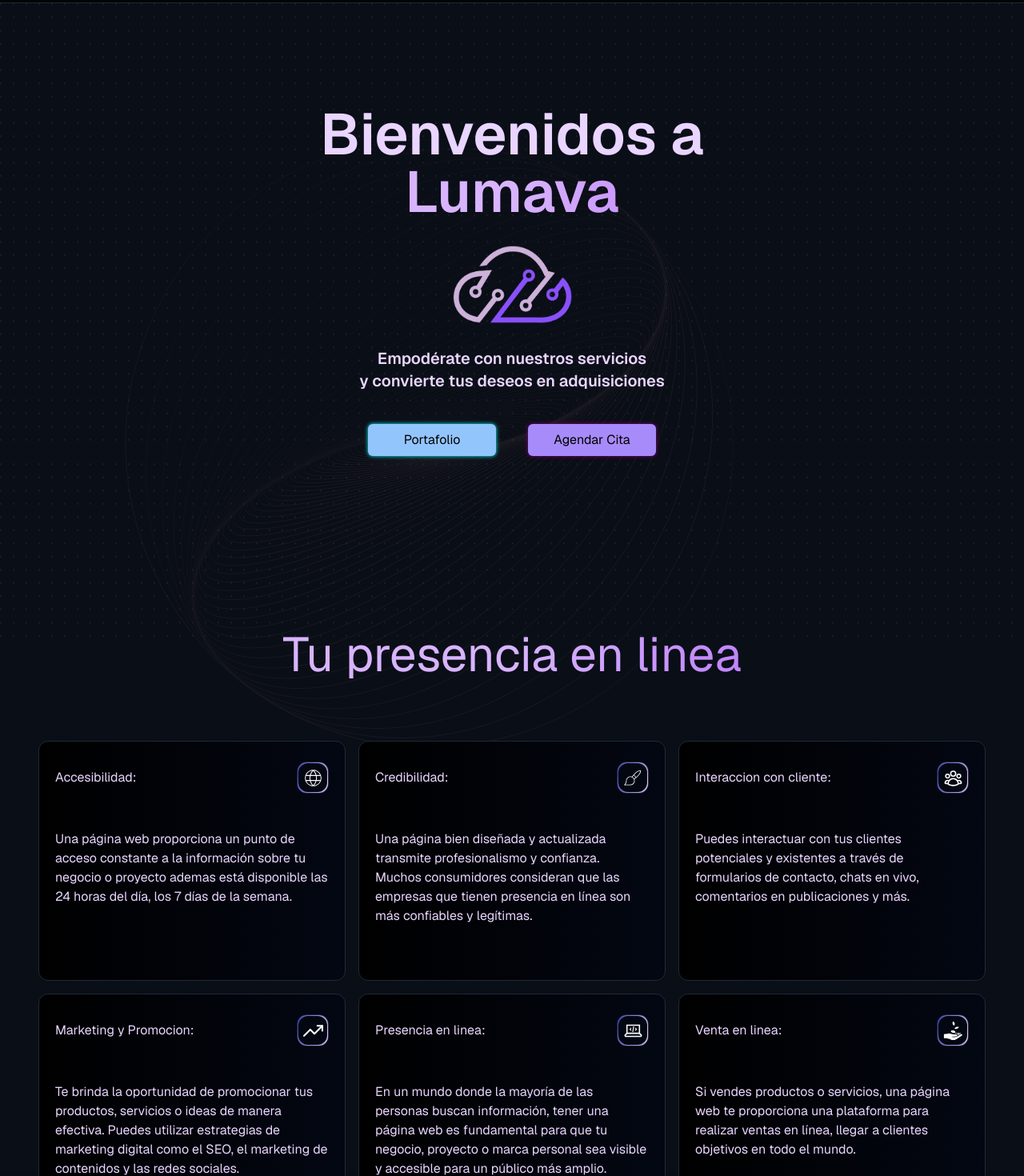
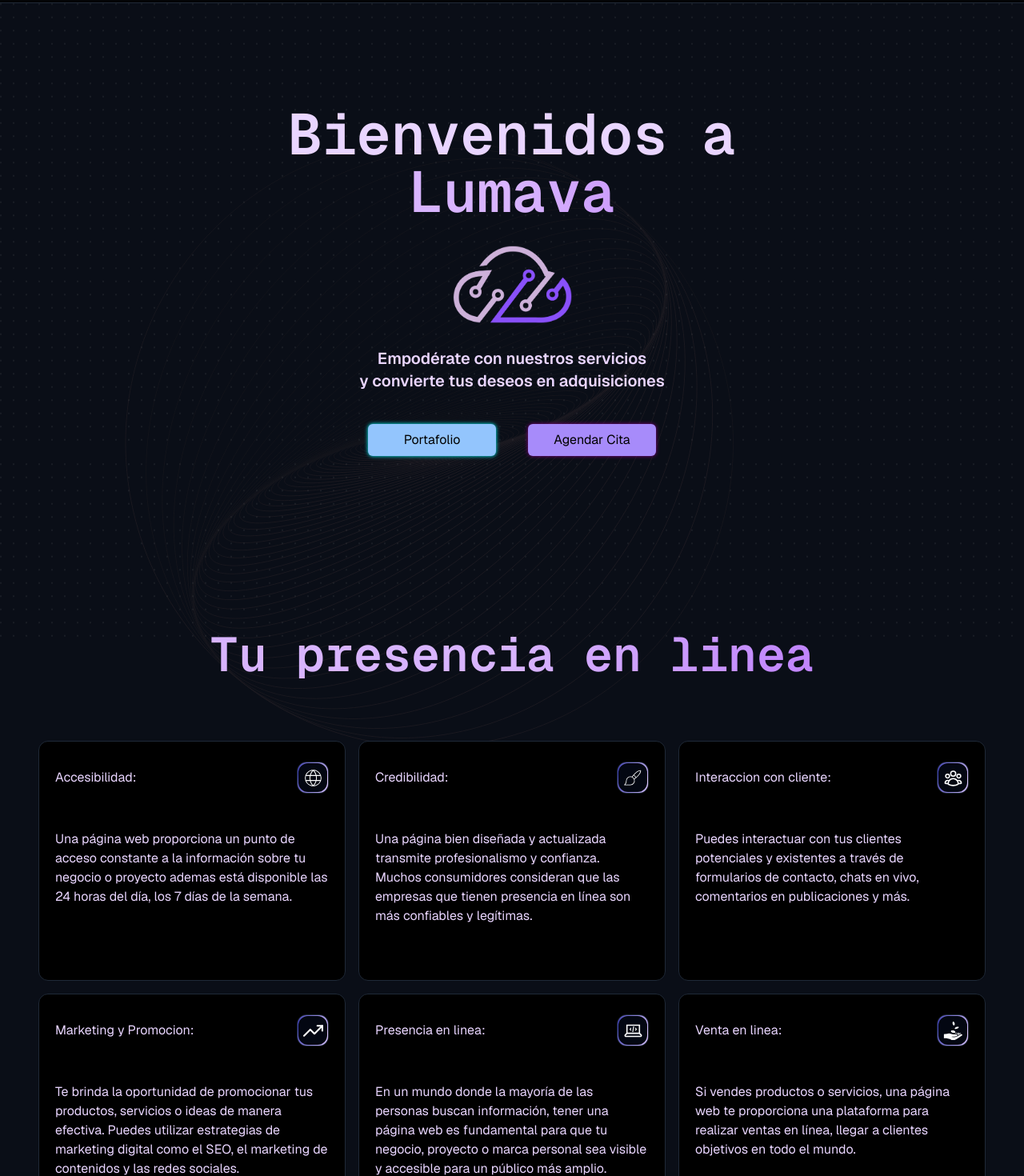
Before and after one commit to Lopezlena89/lumava-project, a Next.js app: page / in a window 1280 px wide. Shown: the part 60-1530 px from the top of the page at 80% size. Built offline with nearby package versions, Linux system fonts and the light colour scheme.

Commit message:
update typography

```diff
--- a/src/app/(dashboard)/page.tsx
+++ b/src/app/(dashboard)/page.tsx
@@ -22,9 +22,9 @@ export default function HomePage() {
             <section className=" w-full h-full flex ">
                 <div className=" w-full h-full relative  py-[10%] flex flex-col items-center justify-center">
                     <div
-                        className="text-purple-200  font-semibold  animation-title "
+                        className="text-purple-200  font-semibold  animation-title font-mono"
                     >
-                        <h1 className="text-center text-5xl md:text-7xl flex flex-col">
+                        <h1 className="text-center text-5xl md:text-7xl flex flex-col ">
                                 <span >Bienvenidos a</span>
                                 <span className="bg-gradient-to-r from-purple-300 via-purple-300  to-purple-400
                             text-transparent bg-clip-text" >Lumava</span>
@@ -59,8 +59,23 @@ export default function HomePage() {
 
 
             </section>
+            {/* <section className="w-full h-[400px] relative">
+                <div className="w-full  ">
+                    <h2 className="font-mono text-4xl md:text-6xl bg-gradient-to-r from-purple-300 via-purple-300  to-purple-400
+                    text-transparent bg-clip-text text-center ">Sabias que</h2>
+
+                </div>
+                <div className="w-[50%] h-full flex flex-col justify-center  items-center text-purple-200">
+                    <h3>Sabias que no tener una pagina web </h3>
+                    <p> puede hacer que tu negocio parezca menos serio o actualizado en comparación con la competencia.</p>
+                    <p>No te preocupes nosotros te ayudamos agenda tu cita aqui</p>
+                </div>
+                <div className="w-[50%] h-full ">
+
+                </div>
+            </section> */}
             <section
-                className="w-full h-auto  flex flex-col  "
+                className="w-full h-auto  flex flex-col relative "
             >
                 <CardGrid/>
             </section>
--- a/src/components/card/Card.tsx
+++ b/src/components/card/Card.tsx
@@ -15,7 +15,7 @@ export const Card = ({data}:Props) => {
     <>
         <div
         className='flex  flex-col h-[270px] md:min-h-[300px] m-2 items-center justify-start
-        overflow-hidden rounded-xl border border-gray-800 bg-gradient-to-r from-black to-gray-950  z-10'
+        overflow-hidden rounded-xl border border-gray-800 bg-black  z-10'
         >
             <div className='w-full h-[90px] flex justify-between items-center p-5'>
                 <h3 className='text-purple-200  '>{title}:</h3>
--- a/src/components/card/CardGrid.tsx
+++ b/src/components/card/CardGrid.tsx
@@ -5,7 +5,7 @@ import { Card } from "./Card"
 export const CardGrid = () => {
   return (
    <>
-        <h2 className=" w-full h-[200px] z-10 px-5 flex flex-col justify-center items-center">
+        <h2 className=" w-full h-[200px] z-10 px-5 flex flex-col justify-center items-center font-mono font-semibold">
             <p className="text-4xl md:text-6xl bg-gradient-to-r from-purple-300 via-purple-300  to-purple-400
                     text-transparent bg-clip-text text-center ">Tu presencia en linea</p>
         </h2>
--- a/src/components/footer/Footer.tsx
+++ b/src/components/footer/Footer.tsx
@@ -3,7 +3,7 @@ import Link from 'next/link'
 export const Footer = () => {
   return (
 
-    <footer className="w-full h-auto relative">
+    <footer className="w-full h-auto relative font-mono">
       <div className='w-full h-[50px] md:h-[100px] flex justify-between items-center px-[7%] '>
         <Link href={"mailto:lumavaagency@gmail.com"}>
             <h3 className={` text-sm font-light text-purple-200 `} >Lumava <span className="opacity-0 sm:opacity-100">-</span> Agency</h3>
--- a/src/components/modal/Modal.tsx
+++ b/src/components/modal/Modal.tsx
@@ -15,7 +15,7 @@ export const Modal = () => {
                 <div
                     className={`fixed z-20 flex justify-center items-center w-screen h-screen bg-black/60 backdrop-blur-sm`}
                 >
-                    <div className="min-w-[340px] w-[80%] w-max-[1000px] min-h-[580px] h-[80%] rounded-xl flex  bg-white">
+                    <div className="min-w-[340px] w-[80%] w-max-[1000px] min-h-[580px] h-[80%] rounded-xl flex  bg-white font-mono">
                         <div className="hidden lg:flex h-full w-full">
                             <ModalHight/>
                         </div>
--- a/src/components/modal/ModalHight.tsx
+++ b/src/components/modal/ModalHight.tsx
@@ -47,9 +47,9 @@ export const ModalHight = () => {
 
         <div className={` w-full lg:w-[50%] h-full shadow-2xl flex flex-col p-5 `}>
             <div className="w-full h-auto flex flex-col border-b-[0.1px] border-solid border-gray-400">
-                <div onClick={()=>closeSideModal()} className="cursor-pointer  p-3 flex items-center">
+                <div onClick={()=>closeSideModal()} className="cursor-pointer  p-3 flex items-center ">
                     <IoChevronBackOutline size={20}/>
-                    <button className="pl-5 underline" >Cancelar</button>
+                    <button className="pl-3 underline" >Cancelar</button>
                 </div>
             </div>
             <div className="w-full h-full p-5  overflow-auto">
```
